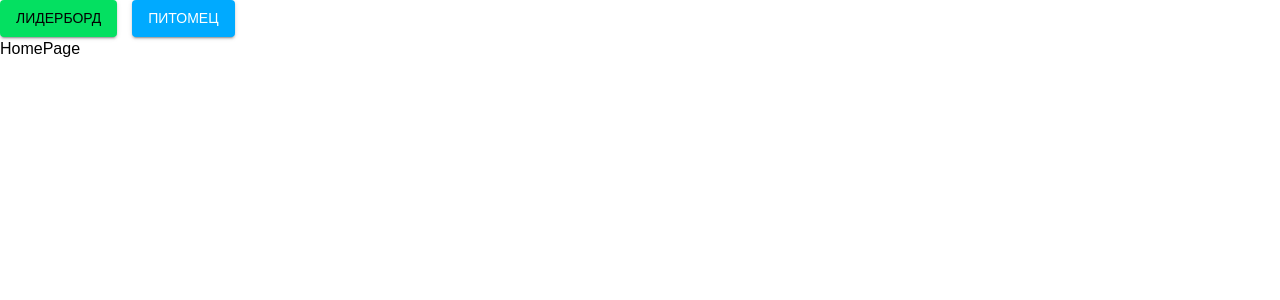
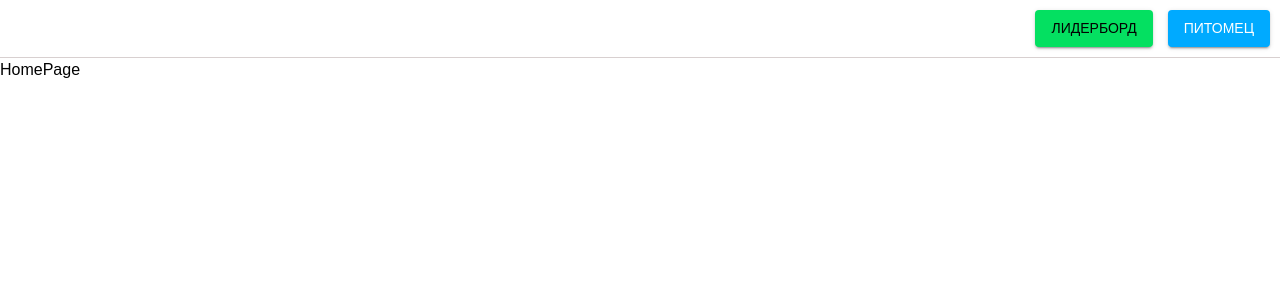
Before and after one commit to AvitoCodeLab20/case-1-tamagotchi, a React (Vite) app in the folder frontend/client/: page / in a window 1280 px wide. Shown: the top 300 px of the page. Built offline with nearby package versions, Linux system fonts and the light colour scheme.

Commit message:
feat(widgets): make main styles for header

```diff
--- a/frontend/client/src/widgets/header/Header.module.scss
+++ b/frontend/client/src/widgets/header/Header.module.scss
@@ -0,0 +1,6 @@
+.header {
+  padding: 10px 10px;
+  border-bottom: 1px solid #d8d0d0;
+  display: flex;
+  justify-content: flex-end;
+}
```
